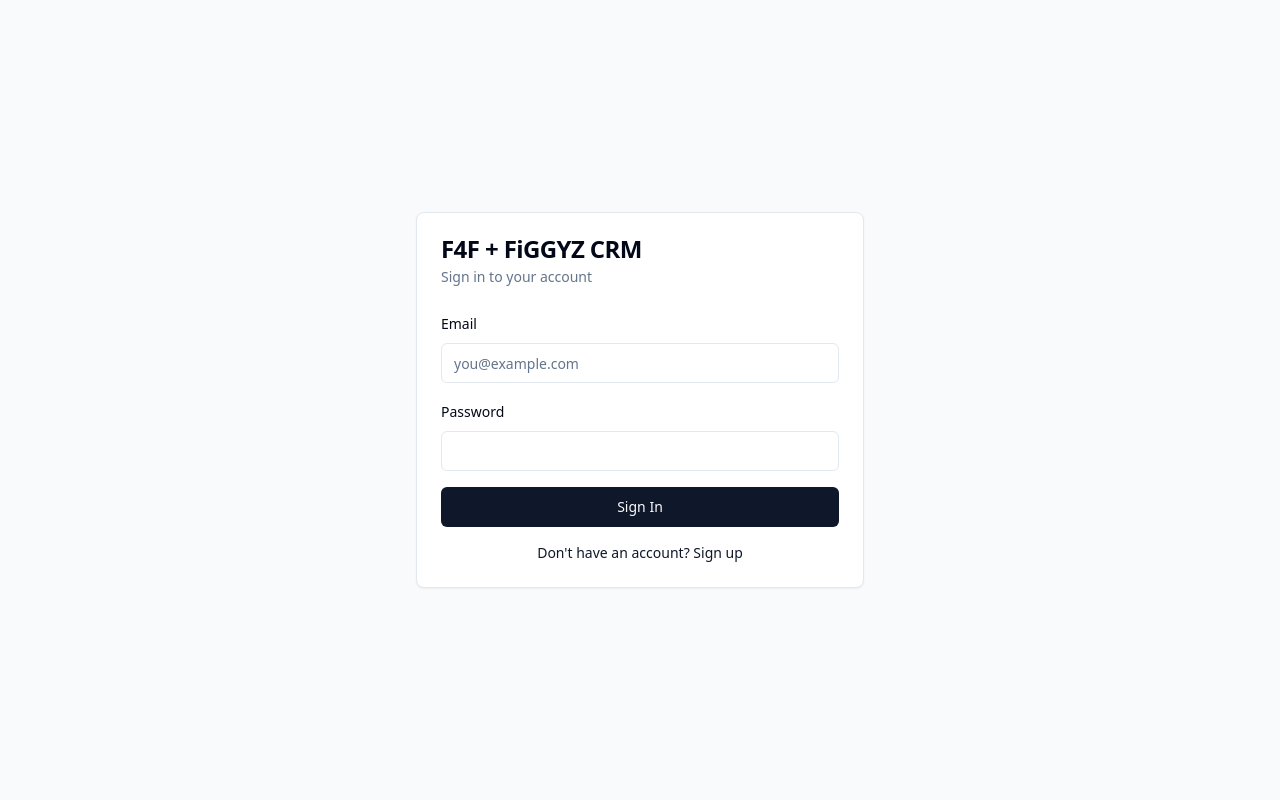
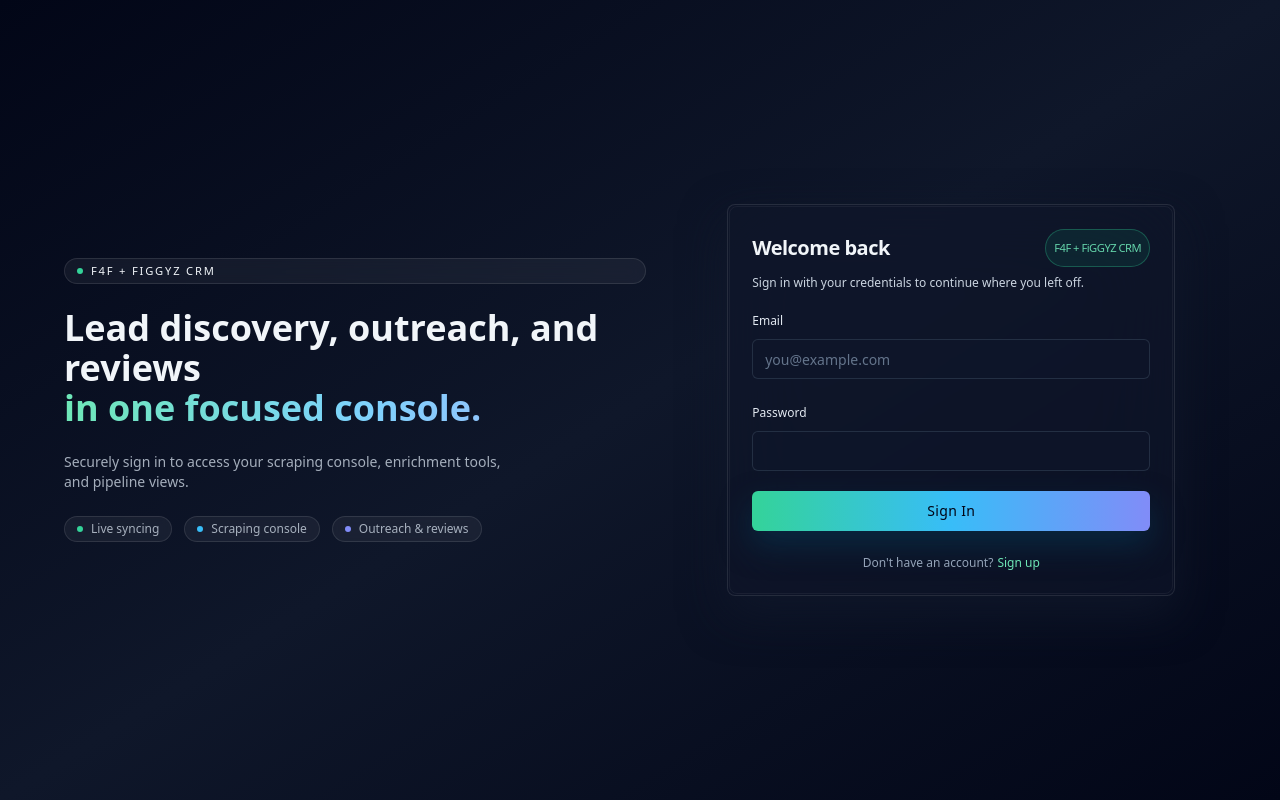
Before and after one commit to partners-sudo/f4f-leads, a React app in the folder frontend/: page /login in a window 1280 px wide. Built offline with nearby package versions, Linux system fonts and the light colour scheme; no server answers; the HTML template or start-up script is replaced by a standard one.

Commit message:
update UI of login page

```diff
--- a/frontend/src/pages/Login.tsx
+++ b/frontend/src/pages/Login.tsx
@@ -36,18 +36,57 @@ export default function Login() {
   }
 
   return (
-    <div className="min-h-screen flex items-center justify-center bg-gray-50">
-      <Card className="w-full max-w-md">
-        <CardHeader>
-          <CardTitle>F4F + FiGGYZ CRM</CardTitle>
-          <CardDescription>
-            {isSignUp ? 'Create a new account' : 'Sign in to your account'}
+    <div className="min-h-screen bg-gradient-to-br from-slate-950 via-slate-900 to-slate-950 flex items-center justify-center px-4 py-10">
+      <div className="w-full max-w-6xl grid gap-10 md:grid-cols-[minmax(0,1.1fr)_minmax(0,1fr)] items-center">
+        <div className="hidden md:flex flex-col gap-6 text-slate-100">
+          <span className="inline-flex items-center gap-2 rounded-full border border-white/10 bg-white/5 px-3 py-1 text-[0.7rem] font-medium tracking-[0.16em] uppercase backdrop-blur">
+            <span className="h-1.5 w-1.5 rounded-full bg-emerald-400 animate-pulse" />
+            F4F + FiGGYZ CRM
+          </span>
+          <h1 className="text-3xl lg:text-4xl font-semibold leading-tight">
+            Lead discovery, outreach, and reviews
+            <span className="block bg-gradient-to-r from-emerald-300 via-sky-300 to-indigo-300 bg-clip-text text-transparent">
+              in one focused console.
+            </span>
+          </h1>
+          <p className="max-w-md text-sm text-slate-300/80">
+            Securely sign in to access your scraping console, enrichment tools, and pipeline views.
+          </p>
+          <div className="flex flex-wrap gap-3 text-xs text-slate-300/80">
+            <div className="inline-flex items-center gap-2 rounded-full border border-white/10 bg-white/5 px-3 py-1 backdrop-blur-sm">
+              <span className="h-1.5 w-1.5 rounded-full bg-emerald-400" />
+              Live syncing
+            </div>
+            <div className="inline-flex items-center gap-2 rounded-full border border-white/10 bg-white/5 px-3 py-1 backdrop-blur-sm">
+              <span className="h-1.5 w-1.5 rounded-full bg-sky-400" />
+              Scraping console
+            </div>
+            <div className="inline-flex items-center gap-2 rounded-full border border-white/10 bg-white/5 px-3 py-1 backdrop-blur-sm">
+              <span className="h-1.5 w-1.5 rounded-full bg-indigo-400" />
+              Outreach & reviews
+            </div>
+          </div>
+        </div>
+
+        <Card className="relative w-full max-w-md mx-auto border-white/10 bg-slate-900/60 text-slate-100 shadow-[0_18px_45px_rgba(15,23,42,0.9)] backdrop-blur-2xl transition-transform duration-500 ease-out motion-safe:hover:-translate-y-1">
+          <div className="pointer-events-none absolute inset-px rounded-[--radius] border border-white/5" />
+          <CardHeader className="space-y-2 pb-4">
+            <CardTitle className="text-xl font-semibold tracking-tight flex items-center justify-between">
+              <span>{isSignUp ? 'Create your account' : 'Welcome back'}</span>
+              <span className="text-[0.7rem] font-medium text-emerald-300/90 bg-emerald-500/10 px-2 py-1 rounded-full border border-emerald-400/30">
+                F4F + FiGGYZ CRM
+              </span>
+            </CardTitle>
+            <CardDescription className="text-xs text-slate-300">
+              {isSignUp ? 'Create a new account to start managing leads, outreach, and reviews.' : 'Sign in with your credentials to continue where you left off.'}
             </CardDescription>
           </CardHeader>
-        <CardContent>
-          <form onSubmit={handleSubmit} className="space-y-4">
+          <CardContent className="pb-6">
+            <form onSubmit={handleSubmit} className="space-y-5">
               <div className="space-y-2">
-              <Label htmlFor="email">Email</Label>
+                <Label htmlFor="email" className="text-xs font-medium text-slate-200">
+                  Email
+                </Label>
                 <Input
                   id="email"
                   type="email"
@@ -55,10 +94,13 @@ export default function Login() {
                   value={email}
                   onChange={(e) => setEmail(e.target.value)}
                   required
+                  className="h-10 border-slate-700/60 bg-slate-900/60 text-sm placeholder:text-slate-500 focus-visible:ring-1 focus-visible:ring-emerald-400/80 focus-visible:border-emerald-400/80 transition-colors"
                 />
               </div>
               <div className="space-y-2">
-              <Label htmlFor="password">Password</Label>
+                <Label htmlFor="password" className="text-xs font-medium text-slate-200">
+                  Password
+                </Label>
                 <Input
                   id="password"
                   type="password"
@@ -66,14 +108,24 @@ export default function Login() {
                   onChange={(e) => setPassword(e.target.value)}
                   required
                   minLength={6}
+                  className="h-10 border-slate-700/60 bg-slate-900/60 text-sm placeholder:text-slate-500 focus-visible:ring-1 focus-visible:ring-emerald-400/80 focus-visible:border-emerald-400/80 transition-colors"
                 />
               </div>
               {error && (
-              <div className={`text-sm ${error.includes('created') ? 'text-green-600' : 'text-destructive'}`}>
+                <div
+                  className={`text-xs rounded-md border px-3 py-2 shadow-sm backdrop-blur-sm transition-colors ${error.includes('created')
+                    ? 'border-emerald-500/40 bg-emerald-500/10 text-emerald-300'
+                    : 'border-red-500/40 bg-red-500/10 text-red-300'
+                  }`}
+                >
                   {error}
                 </div>
               )}
-            <Button type="submit" className="w-full" disabled={loading}>
+              <Button
+                type="submit"
+                className="w-full h-10 text-sm font-medium tracking-wide rounded-md bg-gradient-to-r from-emerald-400 via-sky-400 to-indigo-400 text-slate-950 shadow-[0_14px_30px_rgba(8,47,73,0.75)] transition-all duration-200 ease-out hover:brightness-110 hover:shadow-[0_20px_40px_rgba(8,47,73,0.9)] disabled:cursor-not-allowed disabled:opacity-70"
+                disabled={loading}
+              >
                 {loading
                   ? isSignUp
                     ? 'Creating account...'
@@ -82,23 +134,25 @@ export default function Login() {
                   ? 'Sign Up'
                   : 'Sign In'}
               </Button>
-            <div className="text-center text-sm">
+              <div className="pt-1 text-center text-xs text-slate-300/90">
+                <span className="mr-1 text-slate-400">
+                  {isSignUp ? 'Already have an account?' : "Don't have an account?"}
+                </span>
                 <button
                   type="button"
                   onClick={() => {
                     setIsSignUp(!isSignUp)
                     setError('')
                   }}
-                className="text-primary hover:underline"
+                  className="font-medium text-emerald-300 hover:text-emerald-200 hover:underline underline-offset-4 transition-colors"
                 >
-                {isSignUp
-                  ? 'Already have an account? Sign in'
-                  : "Don't have an account? Sign up"}
+                  {isSignUp ? 'Sign in' : 'Sign up'}
                 </button>
               </div>
             </form>
           </CardContent>
         </Card>
       </div>
+    </div>
   )
 }
```
Lines whose indentation alone changed are shown as unchanged.
